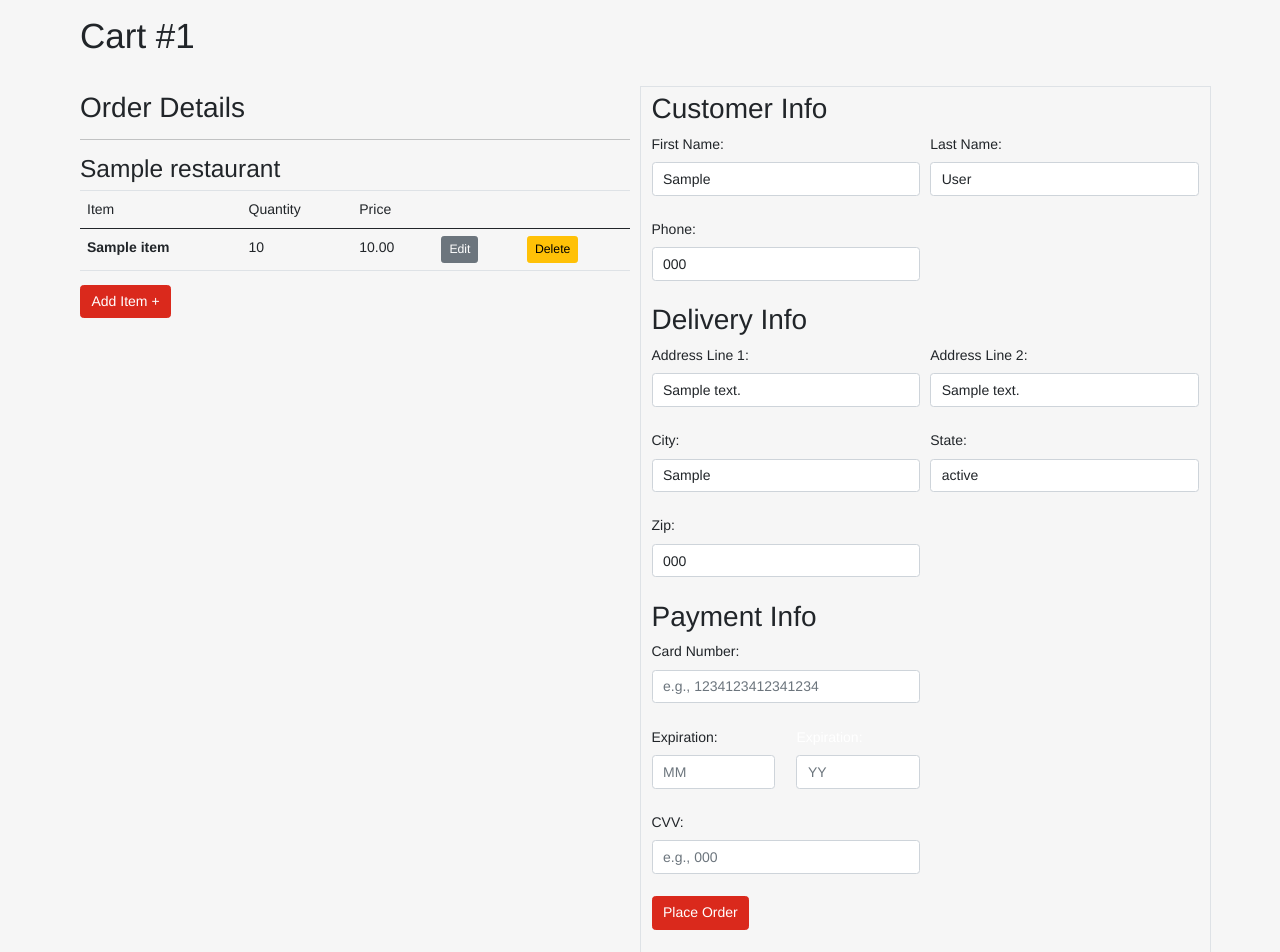
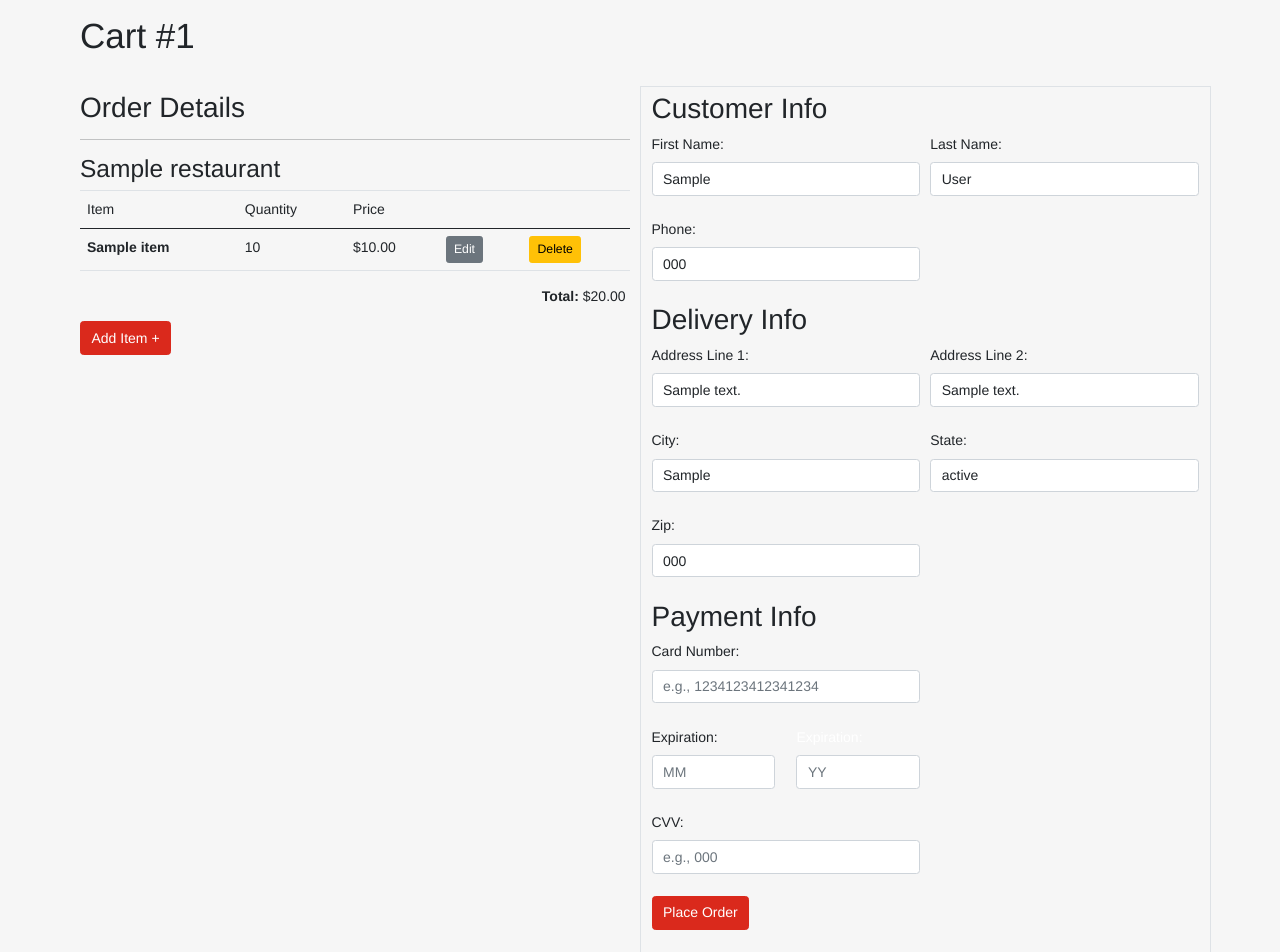
Before and after one commit to chasemax/grubdash, a Django app: page /cart/1/ in a window 1280 px wide. Shown: the part 76-1028 px from the top of the page. Run offline with Django 3.2, Linux system fonts and the light colour scheme; tables that the repository leaves empty hold one stand-in row (values such as "Sample post"); some libraries are stand-ins or nearby versions.

Commit message:
added total

```diff
--- a/deliveryapp/views.py
+++ b/deliveryapp/views.py
@@ -26,12 +26,16 @@ def cartPageView(request, cart_number) :
             restaurants[item.restaurant].add(item)
 
     cartItems = cart.cartitem_set.all()
+    total = 0
+    for item in cartItems :
+        total = total + (item.quantity + item.item.cost)
 
     context = {
         "cart" : cart,
         "restaurants" : restaurants,
 
         "items" : cartItems,
+        "total" : total
 
     }
 
--- a/templates/deliveryapp/cart.html
+++ b/templates/deliveryapp/cart.html
@@ -27,7 +27,7 @@
                                 <tr>
                                     <th scope="row">{{item.item}}</th>
                                     <td>{{item.quantity}}</td>
-                                    <td>{{item.item.cost}}</td>
+                                    <td>${{item.item.cost}}</td>
                                     <td><a class="btn btn-secondary btn-sm" href="{% url 'edit-item' cart_item_id=item.id %}" role="button">Edit</a></td>
                                     <td><a class="btn btn-warning btn-sm" href="{% url 'delete-item' cart_item_id=item.id %}" role="button">Delete</a></td>
                                 </tr>
@@ -36,7 +36,7 @@
                     </tbody>
                 </table>
                 {% endfor %}
-
+                <p style="text-align: right;"><b>Total:</b> ${{total}}&nbsp;</p>
             <a class="btn btn-primary " href="{% url 'restaurant' cart_number=cart.id %}" role="button">Add Item +</a>
         </div>
         <div class="col-lg-6 border" style="padding-top:5px">
```
